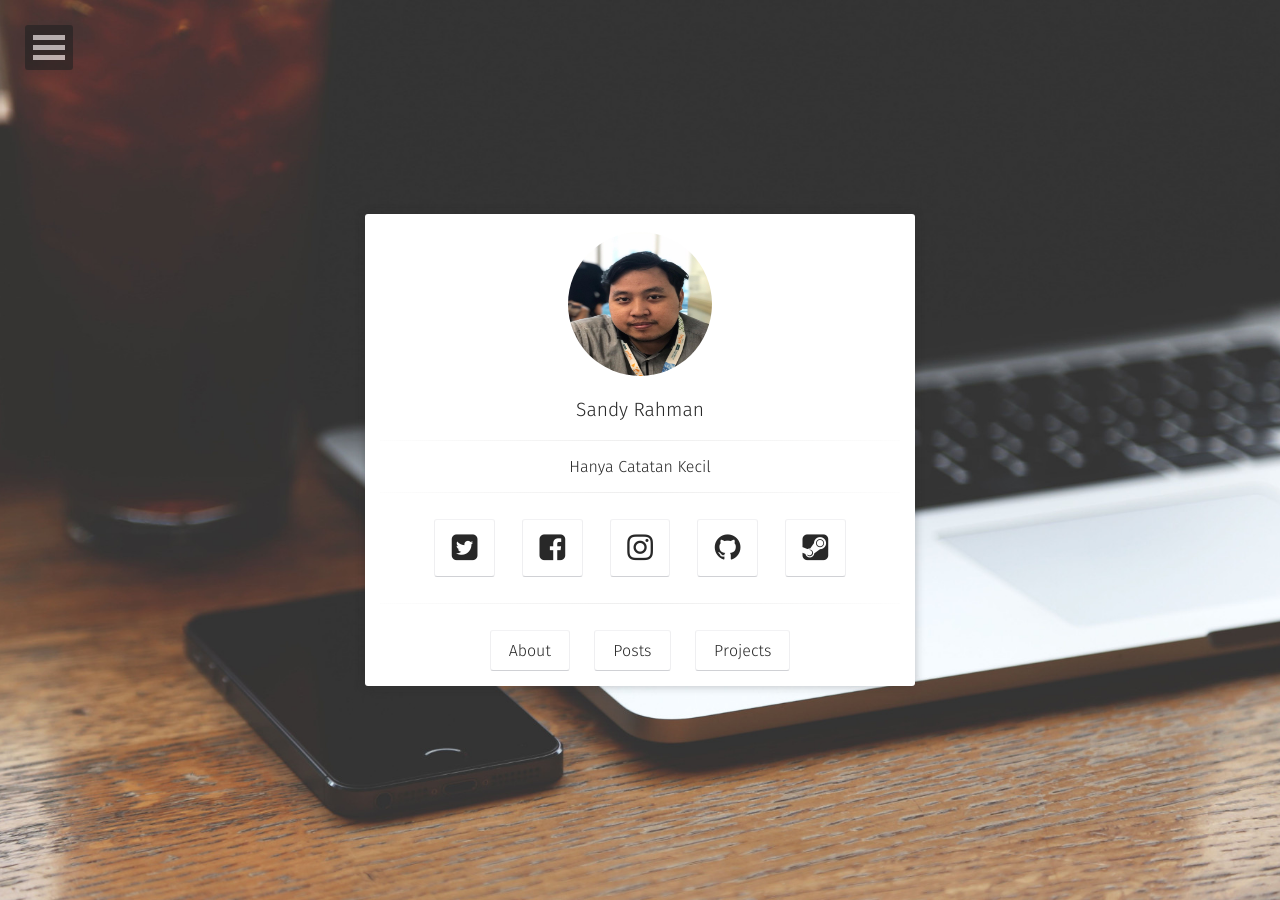
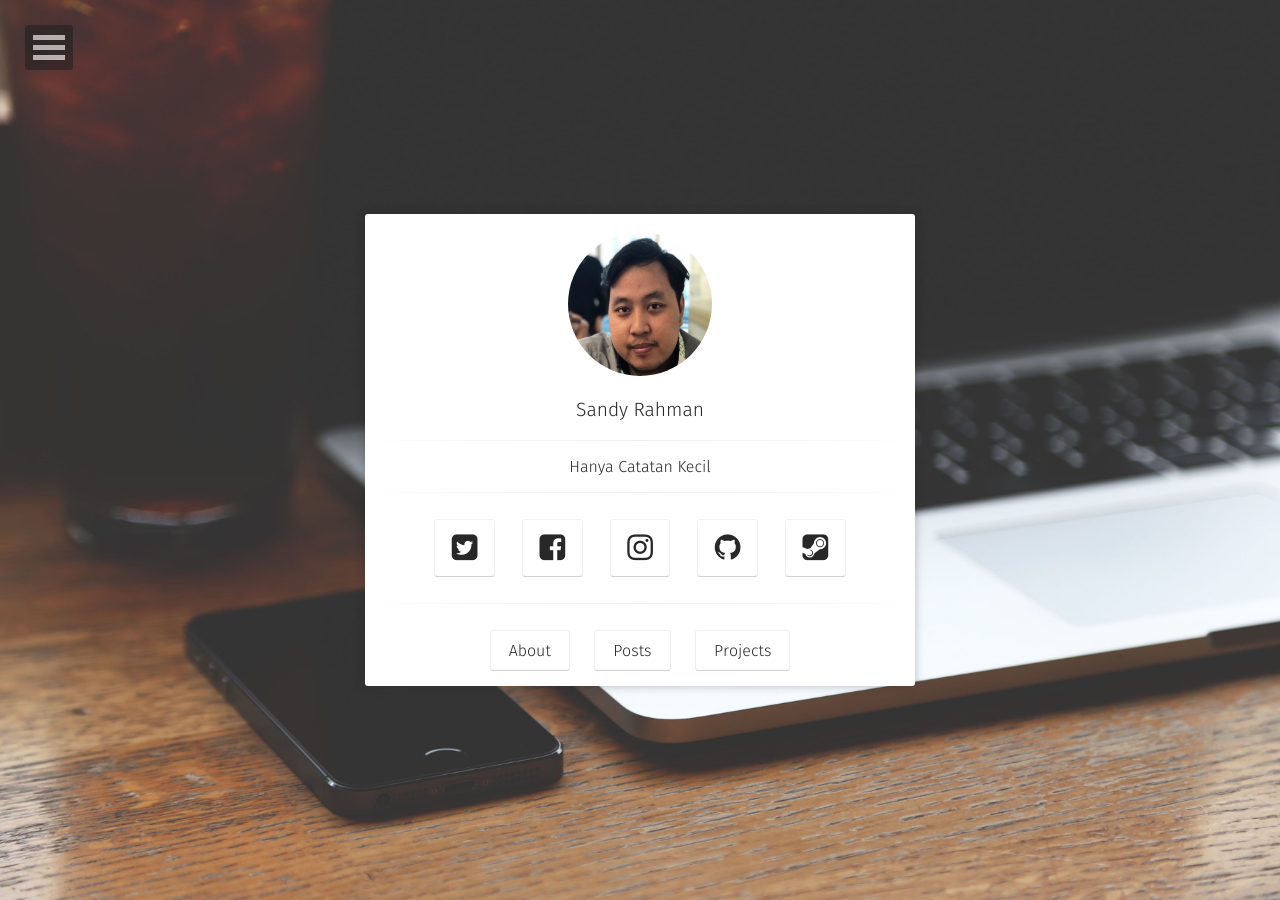
Before and after one commit to SandyRahman/sandyrahman.github.io, a Jekyll site: the page built from index.html, in a window 1280 px wide. Built offline with Jekyll 4.4.1, drawn with Linux system fonts in a browser that asks for light colours; some web fonts are replaced.

Commit message:
change _config.yml PP_Git.png

```diff
--- a/_config.yml
+++ b/_config.yml
@@ -4,7 +4,7 @@ bio:                'Hanya Catatan Kecil'
 description:        "Moon is a minimal, one column jekyll theme for your blog."
 reading_time:       true
 words_per_minute:   200
-logo:               'assets/img/PP.jpg'
+logo:               'assets/img/PP_Git.jpg'
 background:         'assets/img/placeholder-big.jpg'
 tiled_bg:           false   # Set this true if you want to tile your background image, otherwise it will be covered
 locale:             en_US
```
Also changed, not shown: assets/img/PP_Git.jpg (added).
